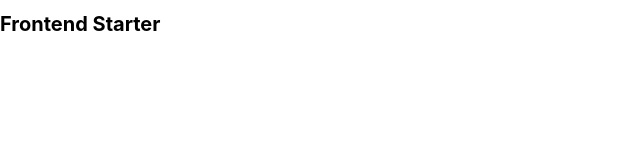
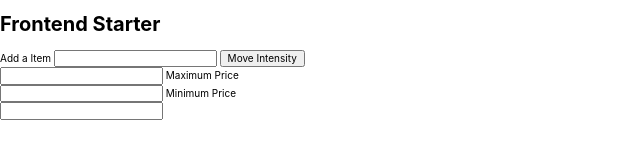
Before and after one commit to mdouglas58/14.1, a website: page index.html in a window 1280 px wide. Shown: the whole page, without its empty margins (0-640 px from the left). Drawn offline with nearby package versions, Linux system fonts and the light colour scheme.

Commit message:
Add a max and min price

```diff
--- a/index.html
+++ b/index.html
@@ -15,6 +15,27 @@
   </head>
   <body>
     <h1>Frontend Starter</h1>
+
+    <form>
+      <label for="item" class="screen-reader-text">Add a Item</label>
+      <input type="text" id="item" />
+      <button type="intensity" class="button button--jumbo">Move Intensity</button>
+    </form>
+
+    <div>
+      <input type="intensity" id="min-price" name="min-price" min="0" max="10" />
+      <label for="max-price">Maximum Price</label>
+    </div>
+
+    <div>
+      <input type="intensity" id="max-price" name="max-price" min="0" max="10" />
+      <label for="min-price">Minimum Price</label>
+    </div>
+
+    <input type="ul" name="" id="" />
+
+    <p></p>
+
     <script src="./scripts.js" type="module"></script>
   </body>
 </html>
```
